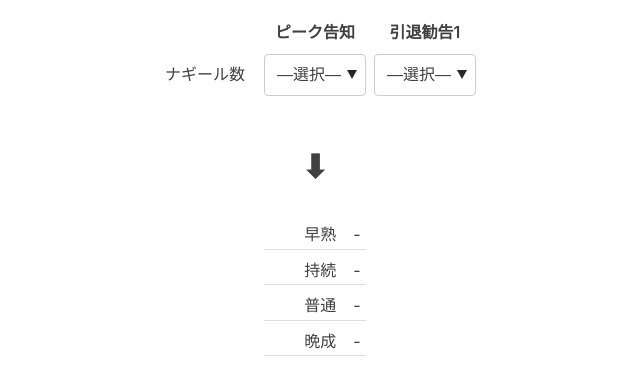
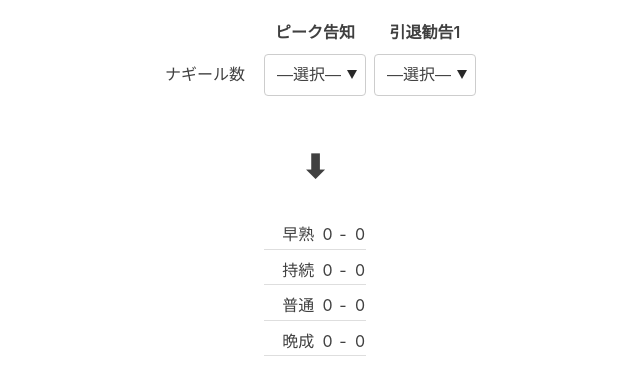
Before and after one commit to Jonnifer-R/MF2_Nagir_to_LifeTIme, a React (Create React App) app in the folder nagir-life/: page / in a window 1280 px wide. Shown: the top 388 px of the page, without its empty margins (325-965 px from the left). Built offline with nearby package versions, Linux system fonts and the light colour scheme.

Commit message:
it is safe when select only 1 box.
useful

```diff
--- a/nagir-life/src/Output.js
+++ b/nagir-life/src/Output.js
@@ -62,10 +62,22 @@ const calcRetire = (nagir) => {
 }
 
 const calcRange = (rangeFromPeak,rangeFromRetire) =>{
-  const bottomRange = rangeFromPeak.bottomRange > rangeFromRetire.bottomRange ?
-    rangeFromPeak.bottomRange : rangeFromRetire.bottomRange
-  const topRange = rangeFromPeak.TopRange > rangeFromRetire.topRange ?
-    rangeFromPeak.topRange : rangeFromRetire.topRange
+  let bottomRange, topRange
+  if(rangeFromPeak && rangeFromRetire){
+    bottomRange = rangeFromPeak.bottomRange > rangeFromRetire.bottomRange ?
+      rangeFromPeak.bottomRange : rangeFromRetire.bottomRange
+    topRange = rangeFromPeak.TopRange > rangeFromRetire.topRange ?
+      rangeFromPeak.topRange : rangeFromRetire.topRange
+  }else if(rangeFromPeak && (rangeFromRetire===0)){
+    bottomRange = rangeFromPeak.bottomRange
+    topRange = rangeFromPeak.topRange
+  }else if( (rangeFromPeak===0) && rangeFromRetire){
+    bottomRange = rangeFromRetire.bottomRange
+    topRange = rangeFromRetire.topRange
+  }else{
+    bottomRange = "0"
+    topRange = "0"
+  }
 
   return {bottomRange, topRange}
 }
@@ -74,12 +86,13 @@ const TableList = (props) => {
   const name = props.name
   const type = props.type
 
+  console.log(type.bottomRange)
   return (
     <tr>
       <td>{name}</td>
-      <td>{type.bottomRange}</td>
+      <td className="life">{type.bottomRange}</td>
       <td>-</td>
-      <td>{type.topRange}</td>
+      <td className="life">{type.topRange}</td>
     </tr>
   )
 }
```
